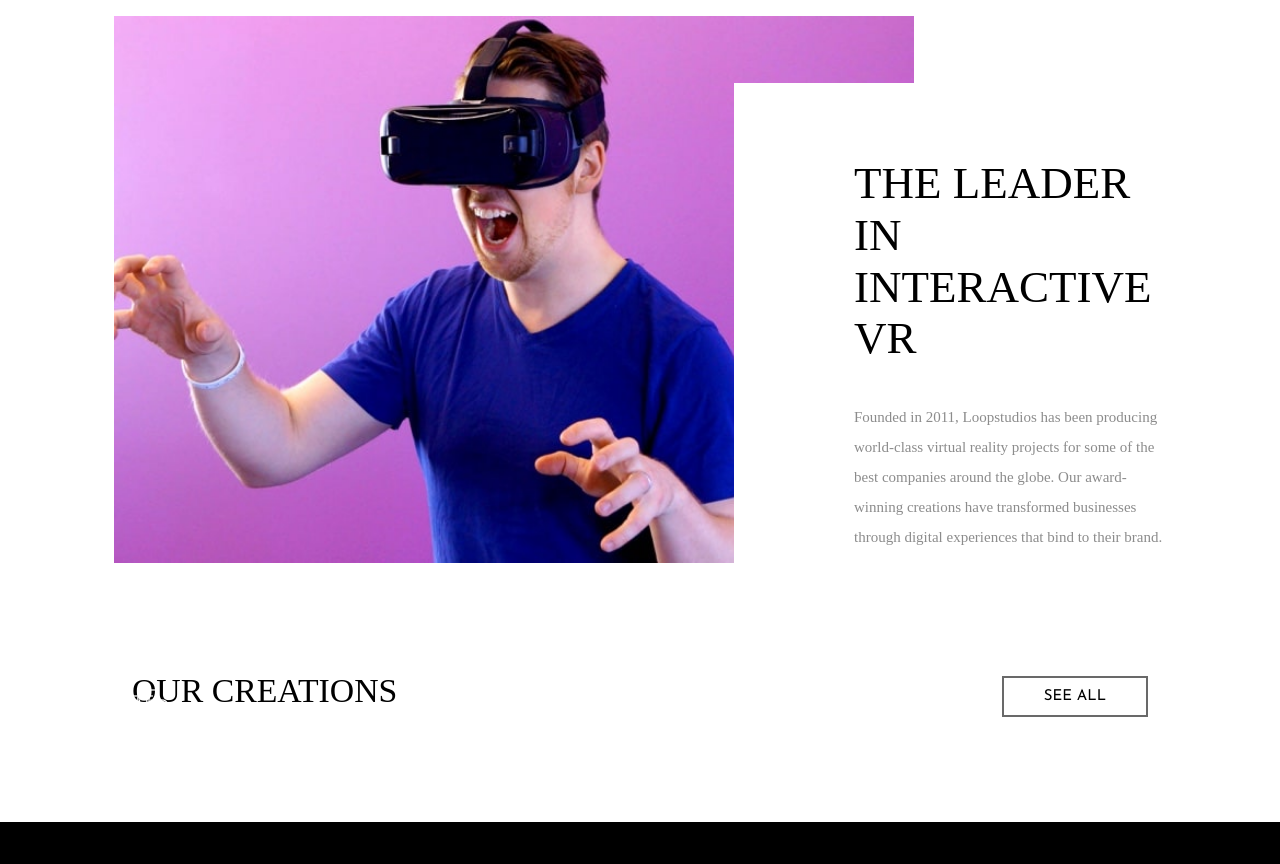
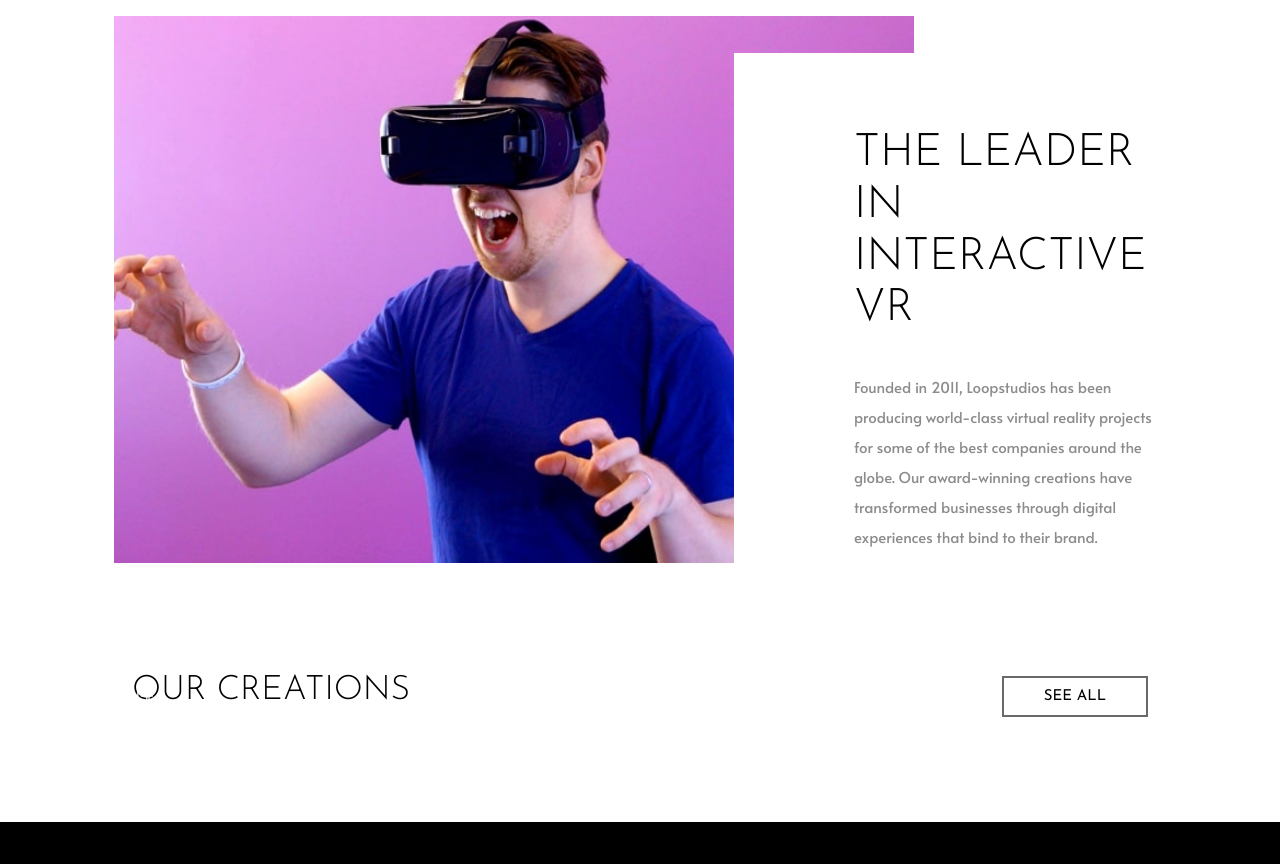
Before and after one commit to Prabakara-N/loopstudios-landing-page-main, a plain HTML site: page index.html in a window 1280 px wide. Shown: the part 620-1484 px from the top of the page. Drawn offline with Linux system fonts and the light colour scheme.

Commit message:
css edited

```diff
--- a/styles/style.css
+++ b/styles/style.css
@@ -38,6 +38,11 @@ html {
 
 body {
   background-color: var(--clr-white);
+}
+
+h2 {
+  font-family: var(--font-family-josefin);
+  font-weight: 300;
 }
 
 header {
@@ -168,6 +173,7 @@ input[type="checkbox"] {
 }
 
 .right-container p {
+  font-family: var(--font-family-alata);
   color: var(--clr-Dark-Gray);
   line-height: 30px;
 }
@@ -292,6 +298,12 @@ footer {
 .left-footer ul li {
   margin: 0 5px;
   font-family: var(--font-family-josefin);
+  transition: all 0.3s;
+}
+
+.left-footer ul li:hover {
+  transform: scale(1.2);
+  transition: all 0.3s;
 }
 
 .left-footer ul li a {
```
